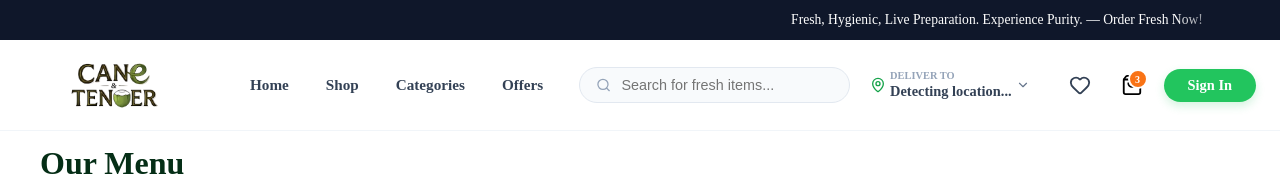
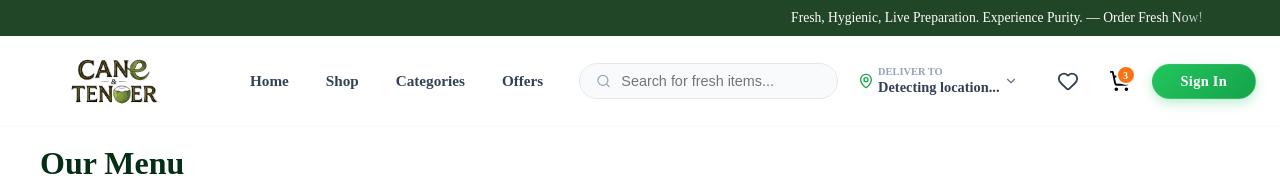
Before and after one commit to bandwingsofficial/ddd-style-myversion, a Next.js app in the folder apps/customer-web/: page /menu in a window 1280 px wide. Shown: the top 181 px of the page. Built offline with nearby package versions, Linux system fonts and the light colour scheme; no server answers.

Commit message:
Design Done

```diff
--- a/apps/customer-web/src/components/customer/Header.tsx
+++ b/apps/customer-web/src/components/customer/Header.tsx
@@ -5,7 +5,7 @@ import Link from "next/link";
 import Image from "next/image";
 import ShinyText from '../styles/ShinyText';
 import {
-  ShoppingBag,
+  ShoppingCart, // Changed from ShoppingBag to ShoppingCart
   User,
   LogOut,
   Settings,
@@ -45,15 +45,15 @@ export default function Header() {
           overflow: hidden;
           white-space: nowrap;
           position: relative;
-          flex: 1; /* Takes up remaining space next to button */
-          mask-image: linear-gradient(to right, transparent, black 5%, black 95%, transparent); /* Fades edges */
+          flex: 1;
+          mask-image: linear-gradient(to right, transparent, black 5%, black 95%, transparent);
           margin-right: 20px;
         }
 
         .marquee-content {
           display: inline-block;
-          animation: marquee 20s linear infinite; /* Adjust '20s' to make it faster/slower */
-          padding-left: 100%; /* Starts off-screen */
+          animation: marquee 20s linear infinite;
+          padding-left: 100%;
         }
 
         @keyframes marquee {
@@ -89,7 +89,54 @@ export default function Header() {
           text-shadow: 0 0 1px rgba(21, 128, 61, 0.5);
         }
 
-        /* --- 3. UTILITIES --- */
+        /* --- 3. ENHANCED SIGN IN BUTTON HOVER --- */
+        .enhanced-login-btn {
+          background: linear-gradient(135deg, #22c55e 0%, #16a34a 100%);
+          color: #fff;
+          padding: 8px 28px;
+          border-radius: 50px;
+          font-size: 0.9rem;
+          font-weight: 700;
+          text-decoration: none;
+          transition: all 0.3s cubic-bezier(0.4, 0, 0.2, 1);
+          box-shadow: 0 4px 12px rgba(34, 197, 94, 0.3);
+          letter-spacing: 0.02em;
+          border: 1px solid rgba(255,255,255,0.1);
+          position: relative;
+          overflow: hidden;
+        }
+
+        .enhanced-login-btn:hover {
+          transform: translateY(-2px) scale(1.02);
+          box-shadow: 0 8px 20px rgba(34, 197, 94, 0.5);
+          background: linear-gradient(135deg, #4ade80 0%, #15803d 100%); /* Brighter gradient on hover */
+        }
+
+        .enhanced-login-btn:active {
+          transform: translateY(0) scale(0.98);
+        }
+
+        /* --- 4. SEARCH BAR HOVER & FOCUS EFFECTS --- */
+        .search-container {
+          transition: all 0.3s cubic-bezier(0.4, 0, 0.2, 1) !important;
+        }
+
+        /* Hover State */
+        .search-container:hover {
+          background-color: #ffffff !important;
+          border-color: #cbd5e1 !important; /* Darker Gray */
+          box-shadow: 0 4px 12px rgba(0, 0, 0, 0.05);
+        }
+
+        /* Focus State (When typing) */
+        .search-container:focus-within {
+          background: #ffffff !important;
+          border-color: #22c55e !important; /* Brand Green Border */
+          box-shadow: 0 0 0 4px rgba(34, 197, 94, 0.15) !important; /* Green Glow Ring */
+          transform: translateY(-1px);
+        }
+
+        /* --- 5. UTILITIES --- */
         .user-dropdown-container:hover .dropdown-panel {
           opacity: 1 !important;
           visibility: visible !important;
@@ -109,6 +156,7 @@ export default function Header() {
         .nav-icon-btn:hover {
           background-color: #f1f5f9;
           color: #16a34a;
+          transform: scale(1.1); /* Subtle zoom */
         }
         .dropdown-item {
           display: flex;
@@ -124,11 +172,6 @@ export default function Header() {
         .dropdown-item:hover {
           background: #f0fdf4;
           color: #16a34a;
-        }
-        .search-container:focus-within {
-          background: #ffffff !important;
-          box-shadow: 0 4px 12px rgba(0, 0, 0, 0.05);
-          border: 1px solid #e2e8f0;
         }
         .location-constraint {
           display: block;
@@ -155,10 +198,10 @@ export default function Header() {
           boxShadow: scrolled ? "0 4px 20px rgba(0,0,0,0.03)" : "none",
         }}
       >
-        {/* --- 1. TOP DARK BAR --- */}
+        {/* --- 1. TOP DARK BAR (Height 36px) --- */}
         <div style={{
             ...styles.topBar,
-            height: scrolled ? "0px" : "40px",
+            height: scrolled ? "0px" : "36px",
             opacity: scrolled ? 0 : 1,
             overflow: 'hidden'
         }}>
@@ -168,7 +211,7 @@ export default function Header() {
              <div className="marquee-container">
                <div className="marquee-content">
                   <ShinyText
-                    text="Fresh, Hygienic, Live Preparation. Experience Purity.  —  Order Fresh Now!"
+                    text="Fresh, Hygienic, Live Preparation. Experience Purity.   —   Order Fresh Now!"
                     color="#ffffff"
                     shineColor="#4ade80"
                     speed={3}
@@ -251,7 +294,8 @@ export default function Header() {
 
                 <Link href="/cart" style={styles.cartLink} className="nav-icon-btn" title="Cart">
                   <div style={styles.cartWrapper}>
-                    <ShoppingBag size={22} />
+                    {/* UPDATED: Standard Shopping Cart Icon */}
+                    <ShoppingCart size={22} />
                     <span style={styles.cartBadge}>3</span>
                   </div>
                 </Link>
@@ -293,7 +337,8 @@ export default function Header() {
                     </div>
                   </div>
                 ) : (
-                  <Link href="/login" style={styles.loginBtn}>
+                  // Enhanced Login Button
+                  <Link href="/login" className="enhanced-login-btn">
                     Sign In
                   </Link>
                 )}
@@ -313,14 +358,17 @@ const styles: { [key: string]: React.CSSProperties } = {
     left: 0,
     right: 0,
     zIndex: 1000,
-    backgroundColor: "#ffffff",
+    // UPDATED: Frosted Glass Effect (Premium)
+    backgroundColor: "rgba(255, 255, 255, 0.85)",
+    backdropFilter: "blur(12px)",
+    WebkitBackdropFilter: "blur(12px)",
     transition: "all 0.3s cubic-bezier(0.4, 0, 0.2, 1)",
-    borderBottom: "1px solid #f1f5f9",
+    borderBottom: "1px solid rgba(241, 245, 249, 0.5)",
     display: 'flex',
     flexDirection: 'column',
   },
   topBar: {
-    backgroundColor: "#0f172a",
+    backgroundColor: "#214527",
     width: "100%",
     display: "flex",
     justifyContent: "center",
@@ -337,22 +385,10 @@ const styles: { [key: string]: React.CSSProperties } = {
     fontSize: "0.85rem",
     fontWeight: 500,
   },
-  topBarBtn: {
-    backgroundColor: "#22c55e",
-    color: "white",
-    border: "none",
-    padding: "4px 1 6px",
-    borderRadius: "20px",
-    fontSize: "0.75rem",
-    fontWeight: 700,
-    cursor: "pointer",
-    textTransform: "uppercase",
-    flexShrink: 0, /* Ensures button doesn't get squished by marquee */
-    marginLeft: "20px"
-  },
   mainHeader: {
     width: "100%",
-    backgroundColor: "#ffffff",
+    // Background is handled by headerWrapper now for the glass effect
+    backgroundColor: "transparent",
     transition: "height 0.3s ease",
   },
   container: {
@@ -414,14 +450,6 @@ const styles: { [key: string]: React.CSSProperties } = {
     marginRight: '10px',
     maxWidth: '200px',
   },
-  locationLabel: {
-    fontSize: '0.65rem',
-    color: '#64748b',
-    fontWeight: 700,
-    letterSpacing: '0.05em',
-    marginBottom: '2px',
-    textTransform: 'uppercase'
-  },
   locationValueRow: {
     display: 'flex',
     alignItems: 'center',
@@ -429,9 +457,9 @@ const styles: { [key: string]: React.CSSProperties } = {
   },
   locationTextWrapper: {
     overflow: 'hidden',
-    fontSize: '0.85rem',
+    fontSize: "0.85rem",
     fontWeight: 600,
-    color: '#334155',
+    color: "#334155",
   },
   actionRow: { display: "flex", alignItems: "center", gap: "12px" },
   cartLink: { textDecoration: "none", color: "inherit" },
@@ -472,15 +500,4 @@ const styles: { [key: string]: React.CSSProperties } = {
   userName: { margin: 0, fontSize: "0.95rem", fontWeight: 700, color: "#1e293b" },
   userEmail: { margin: 0, fontSize: "0.75rem", color: "#64748b" },
   divider: { border: 0, borderTop: "1px solid #f1f5f9", margin: "6px 0" },
-  loginBtn: {
-    background: "#22c55e",
-    color: "#fff",
-    padding: "8px 24px",
-    borderRadius: "50px",
-    fontSize: "0.9rem",
-    fontWeight: 600,
-    textDecoration: "none",
-    transition: "background 0.2s",
-    boxShadow: "0 4px 10px rgba(34, 197, 94, 0.2)"
-  },
 };
```
